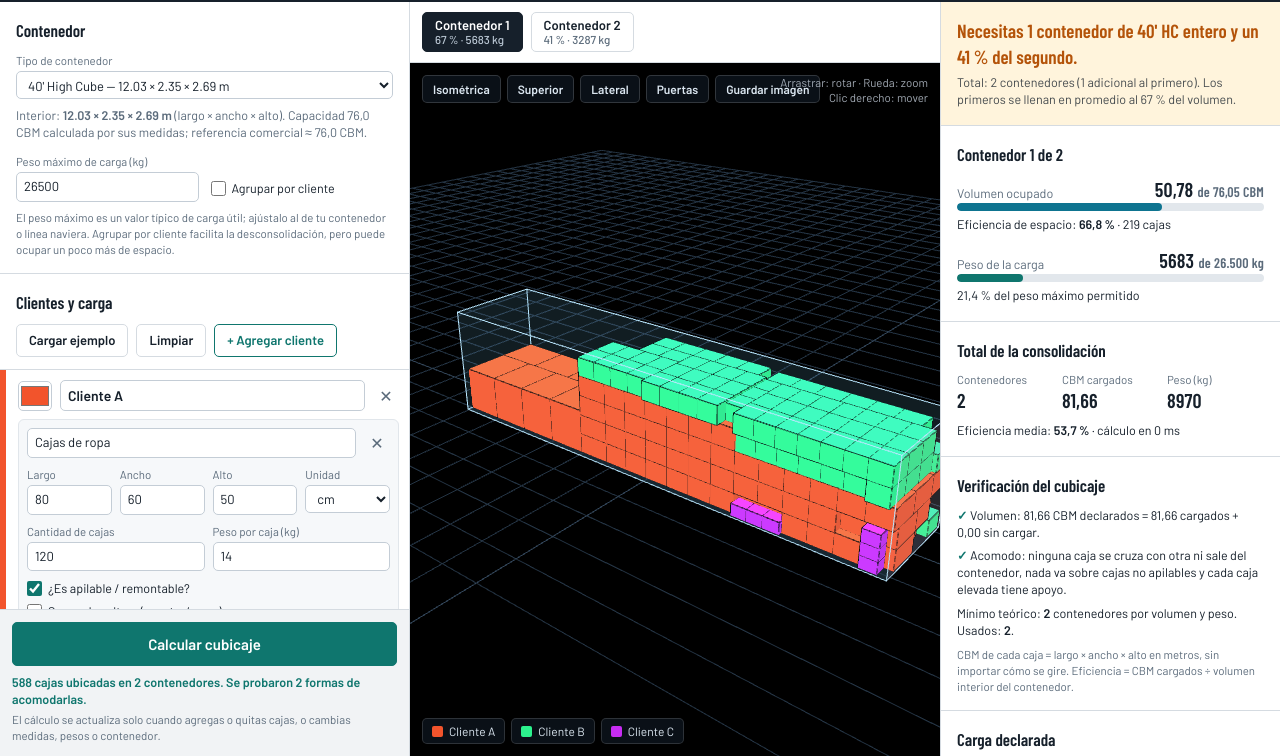
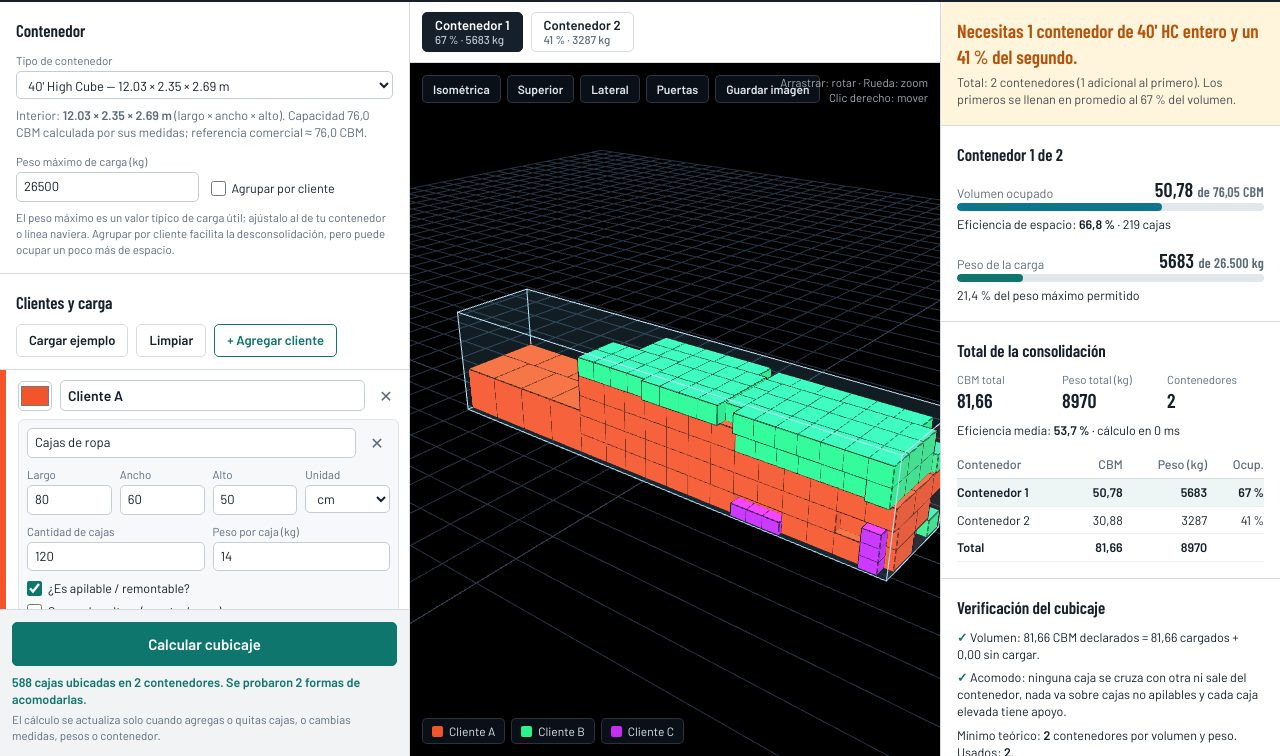
Before and after one commit to PROTOARIS/CUBICAJE, a plain HTML site: page index.html in a window 1280 px wide. Shown: the part 44-800 px from the top of the page. Drawn offline with nearby package versions, Linux system fonts and the light colour scheme; animation ran at ten frames a second.

Commit message:
Enhance container totals section with details
Updated the total containers section to include detailed container information and adjusted efficiency calculations.

```diff
--- a/index.html
+++ b/index.html
@@ -961,6 +961,10 @@ function renderTabs() {
   el.innerHTML = res.containers.map((c, i) =>
     `<button class="tab ${i === state.currentIdx ? 'tab-on' : ''}" data-tab="${i}" type="button">Contenedor ${i + 1}<span>${fmt(c.volume / vol * 100, 0)} % · ${fmt(c.weight, 0)} kg</span></button>`).join('');
 }
+$('kpis').addEventListener('click', e => {
+  const r = e.target.closest('[data-tab]');
+  if (r) showContainer(+r.dataset.tab);
+});
 $('tabs').addEventListener('click', e => {
   const b = e.target.closest('[data-tab]');
   if (b) showContainer(+b.dataset.tab);
@@ -1028,12 +1032,20 @@ function renderKPIs() {
       </section>`;
     }
 
-    /* --- Totales de todos los contenedores --- */
+    /* --- Totales de todos los contenedores + detalle por contenedor --- */
     const tv = res.containers.reduce((s, x) => s + x.volume, 0), tw = res.containers.reduce((s, x) => s + x.weight, 0);
+    const nC = res.containers.length;
     html += `<section class="p-4 border-b border-line">
       <h3 class="sec-title mb-2">Total de la consolidación</h3>
-      <div class="grid grid-cols-3 gap-2">${stat('Contenedores', res.containers.length)}${stat('CBM cargados', fmt(tv))}${stat('Peso (kg)', fmt(tw, 0))}</div>
-      <div class="text-[12.5px] mt-2">Eficiencia media: <b>${fmt(tv / (vol * Math.max(1, res.containers.length)) * 100, 1)} %</b> · cálculo en ${fmt(res.ms, 0)} ms</div>
+      <div class="grid grid-cols-3 gap-2">${stat('CBM total', fmt(tv))}${stat('Peso total (kg)', fmt(tw, 0))}${stat('Contenedores', nC)}</div>
+      <div class="text-[12.5px] mt-2">Eficiencia media: <b>${fmt(tv / (vol * Math.max(1, nC)) * 100, 1)} %</b> · cálculo en ${fmt(res.ms, 0)} ms</div>
+      ${nC >= 2 ? `<table class="kt mt-3">
+        <thead><tr><th>Contenedor</th><th>CBM</th><th>Peso (kg)</th><th>Ocup.</th></tr></thead>
+        <tbody>
+        ${res.containers.map((c, i) => `<tr data-tab="${i}" style="cursor:pointer;${i === state.currentIdx ? 'background:#eef6f5;font-weight:600' : ''}" title="Clic para ver este contenedor">
+          <td>Contenedor ${i + 1}</td><td>${fmt(c.volume)}</td><td>${fmt(c.weight, 0)}</td><td>${fmt(c.volume / vol * 100, 0)} %</td></tr>`).join('')}
+        <tr style="font-weight:700"><td>Total</td><td>${fmt(tv)}</td><td>${fmt(tw, 0)}</td><td></td></tr>
+        </tbody></table>` : ''}
     </section>`;
 
     /* --- Verificación del cubicaje --- */
```
